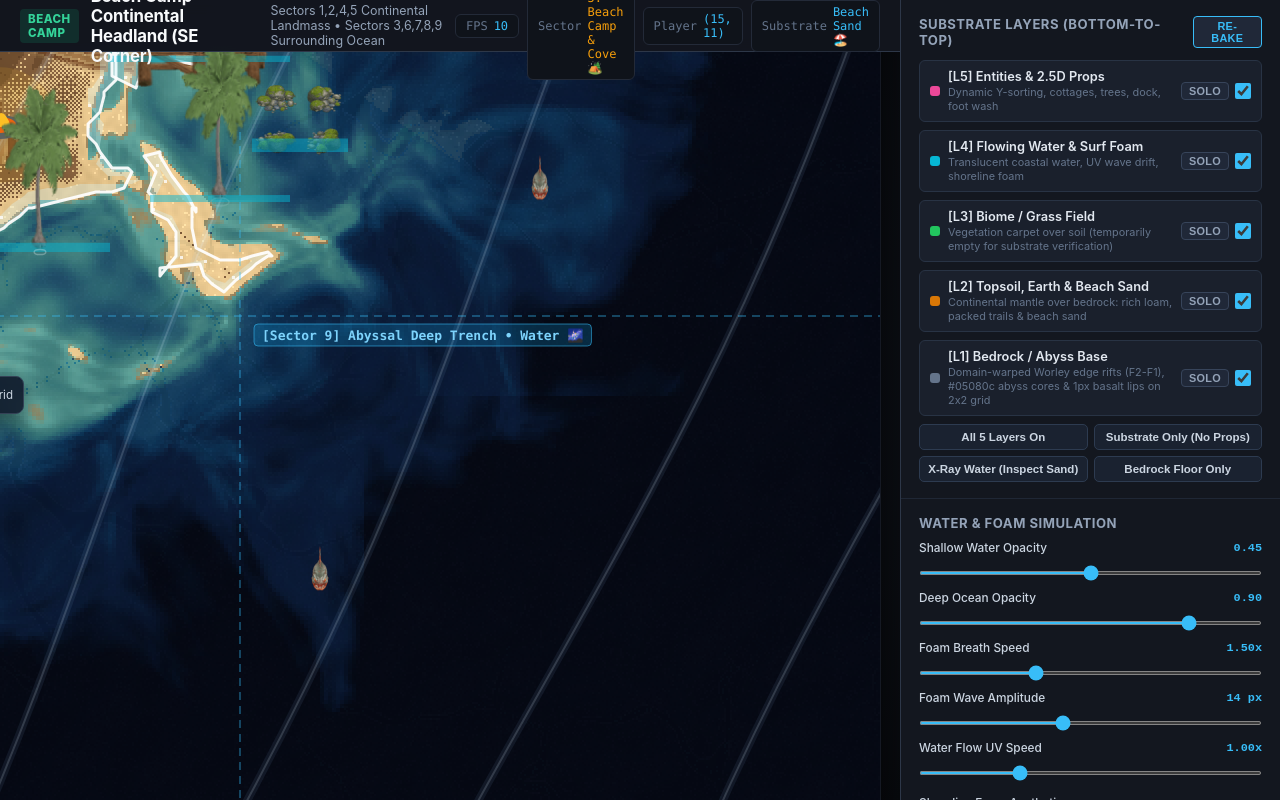
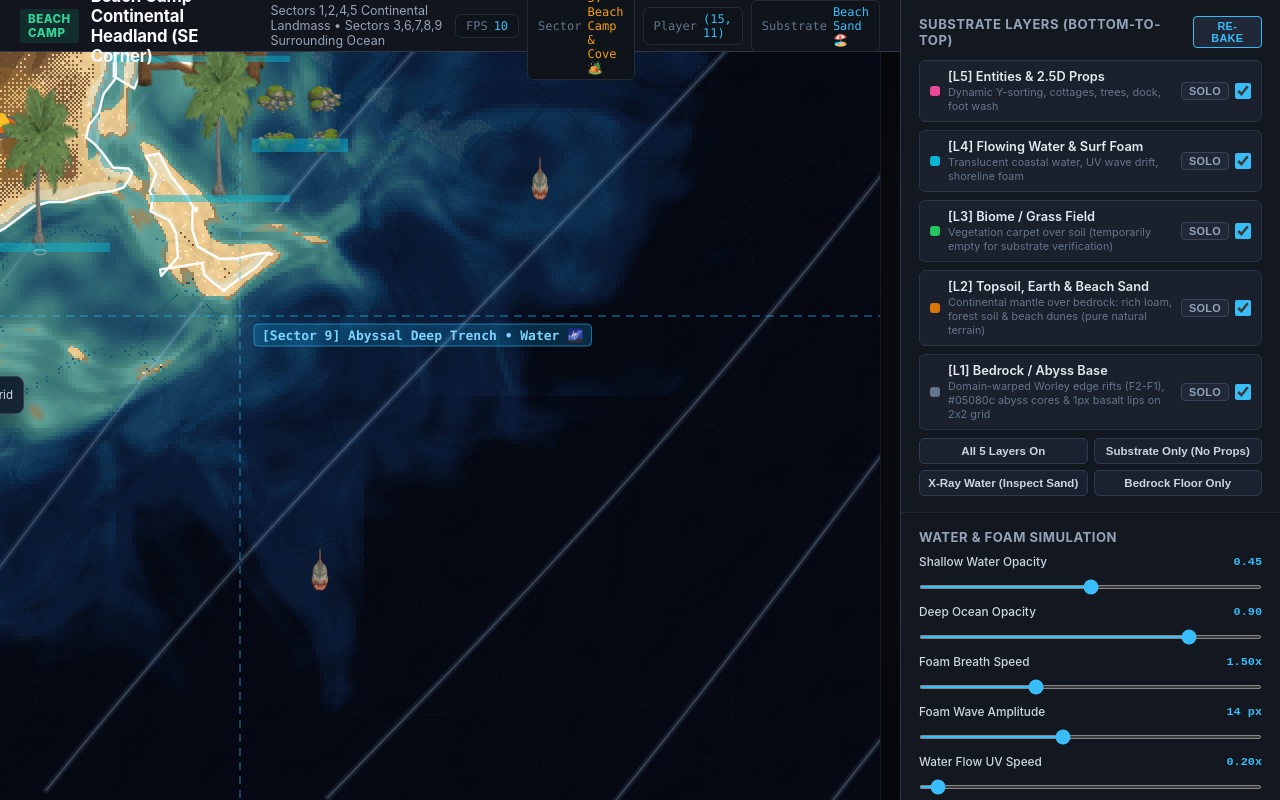
Before and after one commit to jpeckenpaugh/oblique-livive-net, a plain HTML site: page beach_camp.html in a window 1280 px wide. Drawn offline with Linux system fonts and the light colour scheme; animation ran at ten frames a second.

Commit message:
fix(water): ocean waves roll SE to NW with shoreline stopping, set smooth foam & 0.2x speed, remove topsoil trail etching

```diff
--- a/beach_camp.html
+++ b/beach_camp.html
@@ -583,7 +583,7 @@
             <span class="layer-color-tag" style="background: var(--layer-l2);"></span>
             <div>
               <div class="layer-title-text">[L2] Topsoil, Earth & Beach Sand</div>
-              <div class="layer-subtext">Continental mantle over bedrock: rich loam, packed trails & beach sand</div>
+              <div class="layer-subtext">Continental mantle over bedrock: rich loam, forest soil & beach dunes (pure natural terrain)</div>
             </div>
           </label>
           <div class="layer-actions">
@@ -658,16 +658,16 @@
       <div class="control-group">
         <div class="control-label-row">
           <span class="control-label">Water Flow UV Speed</span>
-          <span class="control-val" id="val-water-speed">1.00x</span>
+          <span class="control-val" id="val-water-speed">0.20x</span>
         </div>
-        <input type="range" class="slider-input" id="rng-water-speed" min="0.2" max="3.0" step="0.2" value="1.0">
+        <input type="range" class="slider-input" id="rng-water-speed" min="0.1" max="3.0" step="0.05" value="0.20">
       </div>
 
       <div class="control-group" style="margin-top: 10px;">
         <span class="control-label">Shoreline Foam Aesthetic</span>
         <div class="segmented-btn-group">
-          <button class="seg-btn active" id="btn-foam-pixel">Stylized Retro Pixel</button>
-          <button class="seg-btn" id="btn-foam-smooth">Smooth Organic Liquid</button>
+          <button class="seg-btn" id="btn-foam-pixel">Stylized Retro Pixel</button>
+          <button class="seg-btn active" id="btn-foam-smooth">Smooth Organic Liquid</button>
         </div>
       </div>
     </div>
@@ -773,8 +773,8 @@
       deepAlpha: 0.90,
       foamSpeed: 1.5,
       foamAmp: 14,
-      waterSpeed: 1.0,
-      foamAesthetic: 'pixel' // 'pixel' or 'smooth'
+      waterSpeed: 0.20,
+      foamAesthetic: 'smooth' // 'pixel' or 'smooth'
     },
     // Noise Generation
     noise: {
@@ -804,7 +804,7 @@
     { id: 1, col: 0, row: 0, name: 'Continental Forest', type: 'Land', icon: '🌲', badge: '#10b981', desc: 'Offscreen Continental Interior (North & West)' },
     { id: 2, col: 1, row: 0, name: 'North Coastal Bluff', type: 'Land', icon: '🌿', badge: '#10b981', desc: 'Inland Forest & Dunes (North extension)' },
     { id: 3, col: 2, row: 0, name: 'Northeast Sea', type: 'Water', icon: '🌊', badge: '#38bdf8', desc: 'Open Coastal Waters & Sandbars' },
-    { id: 4, col: 0, row: 1, name: 'West Headland', type: 'Land', icon: '⛰️', badge: '#10b981', desc: 'Western Plateau Trails (West extension)' },
+    { id: 4, col: 0, row: 1, name: 'West Headland', type: 'Land', icon: '⛰️', badge: '#10b981', desc: 'Western Forest Plateau (West extension)' },
     { id: 5, col: 1, row: 1, name: 'Beach Camp & Cove', type: 'Land', icon: '🏕️', badge: '#f59e0b', desc: 'Promontory Camp Hub, Pier & Dunes' },
     { id: 6, col: 2, row: 1, name: 'East Coastal Shallows', type: 'Water', icon: '💦', badge: '#38bdf8', desc: 'Pier Terminus, Tidal Reefs & Shallows' },
     { id: 7, col: 0, row: 2, name: 'Southwest Basin', type: 'Water', icon: '🌊', badge: '#38bdf8', desc: 'South-facing Oceanic Channel' },
@@ -1779,7 +1779,7 @@
     bakeBedrockLayer();
 
     // 2. Bake Topsoil, Earth & Beach Sand (Layer 2) & Biome Grass Field (Layer 3)
-    // Layer 2 is the continuous continental mantle over bedrock (inland loam, wagon trails & beach dunes).
+    // Layer 2 is the continuous continental mantle over bedrock (inland loam, riverbed & beach dunes).
     // Layer 3 (Biome / Grass Field) is temporarily cleared / empty as requested for substrate inspection.
     ctxL2.clearRect(0, 0, WORLD_WIDTH, WORLD_HEIGHT);
     const imgDataL2 = ctxL2.createImageData(WORLD_WIDTH, WORLD_HEIGHT);
@@ -1809,7 +1809,6 @@
         const wx = bx * BEDROCK_BLOCK;
 
         const elev = sampleElevation(wx, wy);
-        const trailInfo = getTrailInfo(wx, wy);
 
         // Retrieve bedrock geological classification and tectonic fracture flags
         const v = bedrockVoxels[yCols + bx];
@@ -1819,7 +1818,7 @@
         const ditherVal = BAYER_4X4[((by & 3) << 2) | (bx & 3)];
         const grainHash = hash2D(bx, by, seed + 511);
 
-        // --- Compute Layer 2: Continental Topsoil, Earth, Wagon Trails & Beach Sand ---
+        // --- Compute Layer 2: Continental Topsoil, Earth & Beach Sand ---
         let soilAlpha = 0;
         let r2 = 0, g2 = 0, b2 = 0;
 
@@ -1939,40 +1938,6 @@
               r2 = Math.round(mudR * (1 - bankT) + r2 * bankT);
               g2 = Math.round(mudG * (1 - bankT) + g2 * bankT);
               b2 = Math.round(mudB * (1 - bankT) + b2 * bankT);
-            }
-
-            // 4. PACKED DIRT TRAILS & WAGON HIGHWAYS WITH W-PROFILE
-            if (trailInfo.intensity > 0 && elev > ELEV_SHALLOW_WATER && (!rInfo || !rInfo.inWater)) {
-              const dirtGrain = (simplex.noise2D(wx * 0.07, wy * 0.07) + 1.0) * 0.5;
-              const pebbleNoise = simplex.noise2D(wx * 0.18, wy * 0.18);
-
-              let dirtR, dirtG, dirtB;
-              if (trailInfo.rut > 0.40) {
-                // Packed wheel ruts: compacted reddish clay/dirt
-                dirtR = Math.round(108 + dirtGrain * 16);
-                dirtG = Math.round(64  + dirtGrain * 12);
-                dirtB = Math.round(32  + dirtGrain * 8);
-              } else if (trailInfo.centerRidge > 0.30) {
-                // Center ridge between ruts: worn gravel earth
-                dirtR = Math.round(148 + dirtGrain * 20);
-                dirtG = Math.round(108 + dirtGrain * 16);
-                dirtB = Math.round(64  + dirtGrain * 12);
-              } else {
-                // Road shoulders / apron
-                dirtR = Math.round(162 + dirtGrain * 22);
-                dirtG = Math.round(128 + dirtGrain * 18);
-                dirtB = Math.round(82  + dirtGrain * 14);
-              }
-
-              // Scattered gravel pebbles
-              if (pebbleNoise > 0.72) {
-                dirtR += 32; dirtG += 30; dirtB += 26;
-              }
-
-              const blendT = Math.min(1.0, trailInfo.intensity * 1.35);
-              r2 = Math.round(r2 * (1 - blendT) + dirtR * blendT);
-              g2 = Math.round(g2 * (1 - blendT) + dirtG * blendT);
-              b2 = Math.round(b2 * (1 - blendT) + dirtB * blendT);
             }
 
             // Inland topsoil over bedrock fissures: soil settles into a dark damp sediment trough (Question 1)
@@ -2426,7 +2391,6 @@
     else if (curElev < ELEV_DEEP_WATER) substrateName = 'Deep Ocean 🌊';
     else if (curElev < ELEV_SHALLOW_WATER) substrateName = 'Shallow Water 💦';
     else if (curElev <= ELEV_SAND_EXTENT + 0.03) substrateName = 'Beach Sand 🏖️';
-    else if (getTrailInfo(player.x, player.y).intensity > 0.35) substrateName = 'Packed Trail 🛤️';
     document.getElementById('stat-player-substr').innerText = substrateName;
   }
 
@@ -2521,47 +2485,98 @@
     const foamAmp = config.water.foamAmp;
     const isPixelFoam = config.water.foamAesthetic === 'pixel';
 
-    // 2. Continuous Traveling Deep Ocean Swells
-    const swellTime = timeSec * waterSpeed * 1.4;
+    // Helper to stroke clipped ocean swell polylines with depth and crest highlight
+    function drawSwellPath(ctx, path) {
+      if (path.length < 2) return;
+      const avgAlpha = path.reduce((sum, p) => sum + p.alpha, 0) / path.length;
+
+      // Broad soft swell body
+      ctx.beginPath();
+      ctx.moveTo(path[0].x, path[0].y);
+      for (let i = 1; i < path.length; i++) {
+        ctx.lineTo(path[i].x, path[i].y);
+      }
+      ctx.strokeStyle = `rgba(147, 197, 253, ${(0.09 * avgAlpha).toFixed(3)})`;
+      ctx.lineWidth = 7;
+      ctx.lineCap = 'round';
+      ctx.lineJoin = 'round';
+      ctx.stroke();
+
+      // Shimmering swell crest highlight
+      ctx.beginPath();
+      ctx.moveTo(path[0].x, path[0].y);
+      for (let i = 1; i < path.length; i++) {
+        ctx.lineTo(path[i].x, path[i].y);
+      }
+      ctx.strokeStyle = `rgba(224, 242, 254, ${(0.18 * avgAlpha).toFixed(3)})`;
+      ctx.lineWidth = 2;
+      ctx.lineCap = 'round';
+      ctx.lineJoin = 'round';
+      ctx.stroke();
+    }
+
+    // 2. Continuous Traveling Deep Ocean Swells (Rolling from Bottom-Right / SE toward Top-Left / NW)
+    // Physically stopped and reflected by the shoreline; strictly masked out over continental landmass
+    const ux = -0.76, uy = -0.65; // Inward propagation vector from SE to NW
+    const vx = -0.65, vy = 0.76;  // Orthogonal wavefront tangent vector
+    const cx = WORLD_WIDTH * 0.5;
+    const cy = WORLD_HEIGHT * 0.5;
+
     const numSwells = 12;
-    const worldDiag = WORLD_WIDTH + WORLD_HEIGHT;
+    const waveSpacing = 200;
+    const waveCycle = numSwells * waveSpacing;
+    const travelProgress = (timeSec * waterSpeed * 110) % waveCycle;
 
     for (let s = 0; s < numSwells; s++) {
-      const sOffset = ((s * 260 + swellTime * 70) % worldDiag) - 300;
-      targetCtx.beginPath();
-      let started = false;
-
-      const steps = 36;
+      // Swells roll inward from far open ocean (w < 0) toward coast (w > 0)
+      const w = ((s * waveSpacing + travelProgress) % waveCycle) - 1500;
+      const steps = 44;
+
+      let currentPath = [];
+
       for (let st = 0; st <= steps; st++) {
         const t = st / steps;
-        const px = sOffset - t * 800;
-        const py = t * (WORLD_HEIGHT + 200) - 100;
-
-        // Traveling sinusoidal undulation
-        const undulate = Math.sin(t * 7.0 + swellTime * 1.8 + s * 1.2) * 26;
-        const wx = px + undulate;
-        const wy = py;
-
-        if (wx >= -50 && wx < WORLD_WIDTH + 50 && wy >= -50 && wy < WORLD_HEIGHT + 50) {
-          if (!started) {
-            targetCtx.moveTo(wx, wy);
-            started = true;
+        const v = (t - 0.5) * 2600;
+        const undulate = Math.sin(t * 7.5 + s * 1.5 + timeSec * 0.7) * 22;
+        const wx = cx + w * ux + v * vx + undulate * ux;
+        const wy = cy + w * uy + v * vy + undulate * uy;
+
+        if (wx >= -40 && wx <= WORLD_WIDTH + 40 && wy >= -40 && wy <= WORLD_HEIGHT + 40) {
+          const elev = sampleElevation(wx, wy);
+
+          // Strictly ocean water only (elev < ELEV_SHALLOW_WATER = 0.44)
+          // Waves never cross onto the solid continental landmass!
+          if (elev < ELEV_SHALLOW_WATER) {
+            // Shoaling factor: waves gently fade and compress as they approach the shoreline
+            let alpha = 1.0;
+            if (elev >= ELEV_DEEP_WATER) {
+              const distToShore = ELEV_SHALLOW_WATER - elev; // [0, 0.16]
+              const shoalFade = Math.max(0, Math.min(1.0, distToShore / 0.12));
+
+              // Slight shoreline reflection: faint backwash pulse radiating outward from shore
+              const reflectPulse = Math.sin(timeSec * waterSpeed * 3.8 - distToShore * 42.0) * 0.16;
+              alpha = Math.max(0, Math.min(1.0, shoalFade + reflectPulse * (1.0 - shoalFade)));
+            }
+
+            if (alpha > 0.05) {
+              currentPath.push({ x: wx, y: wy, alpha });
+            } else {
+              if (currentPath.length >= 2) drawSwellPath(targetCtx, currentPath);
+              currentPath = [];
+            }
           } else {
-            targetCtx.lineTo(wx, wy);
+            // Land detected! Terminate swell stroke at the shoreline
+            if (currentPath.length >= 2) drawSwellPath(targetCtx, currentPath);
+            currentPath = [];
           }
+        } else {
+          if (currentPath.length >= 2) drawSwellPath(targetCtx, currentPath);
+          currentPath = [];
         }
       }
 
-      if (started) {
-        // Broad soft swell body
-        targetCtx.strokeStyle = 'rgba(147, 197, 253, 0.08)';
-        targetCtx.lineWidth = 8;
-        targetCtx.stroke();
-
-        // Shimmering swell crest highlight
-        targetCtx.strokeStyle = 'rgba(224, 242, 254, 0.16)';
-        targetCtx.lineWidth = 2;
-        targetCtx.stroke();
+      if (currentPath.length >= 2) {
+        drawSwellPath(targetCtx, currentPath);
       }
     }
 
@@ -3003,7 +3018,6 @@
     if (wx < 0 || wx >= WORLD_WIDTH || wy < 0 || wy >= WORLD_HEIGHT) return;
 
     const elev = getElevation(wx, wy);
-    const trail = getTrailIntensity(wx, wy);
 
     const sec = getSectorAt(wx, wy);
     document.getElementById('insp-pos').innerText = `X: ${wx}, Y: ${wy} [Sector ${sec.id}: ${sec.name} • ${sec.type} ${sec.icon}]`;
@@ -3055,8 +3069,6 @@
         soilTxt = 'Torn Open (Abyss Rift Chasm)';
       } else if ((v & VOXEL_FLAG_LIP) !== 0 && elev < ELEV_SHALLOW_WATER) {
         soilTxt = 'Basalt Lip Rim (Exposed)';
-      } else if (trail > 0.35) {
-        soilTxt = 'Packed Earth Wagon Trail (Active)';
       } else if (elev < ELEV_DEEP_WATER) {
         soilTxt = 'Oceanic Abyss Bedrock (No Soil)';
       } else if (elev < ELEV_SHALLOW_WATER) {
```
